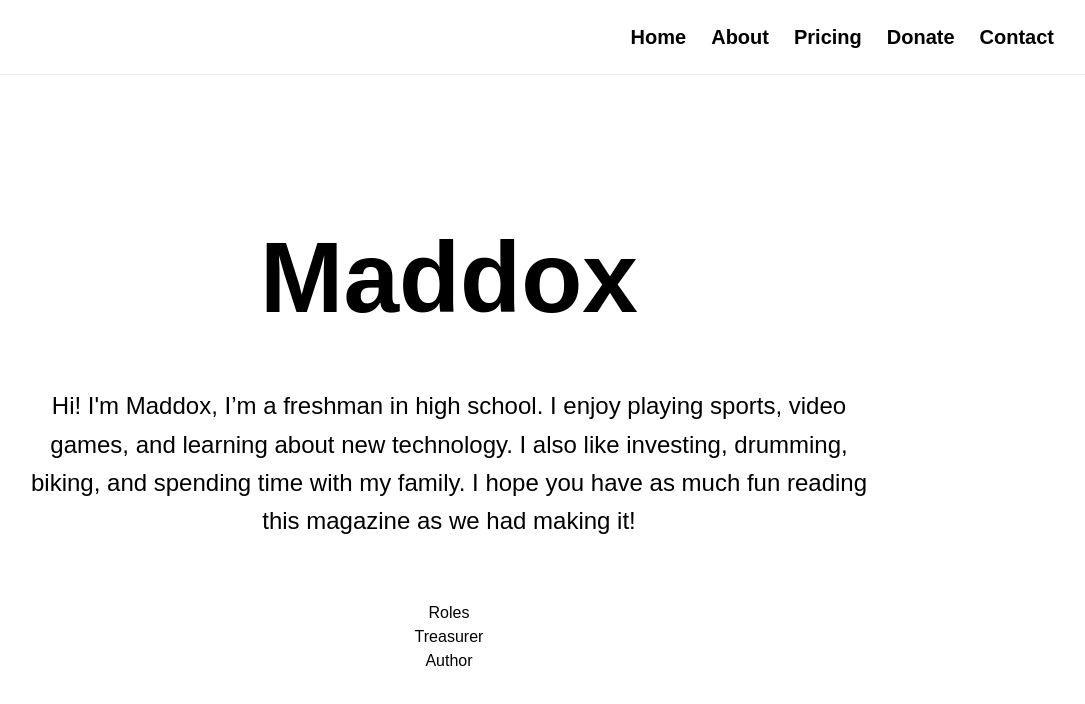
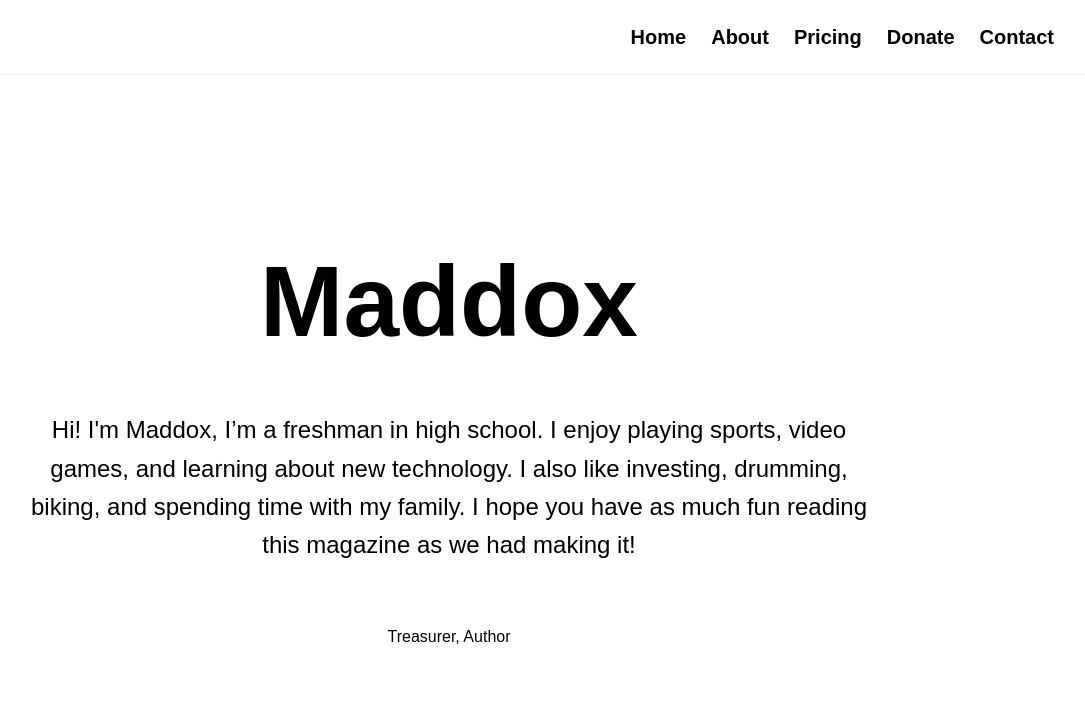
Before and after one commit to H4CK3R1010/Seemz-Like-Magazine, a Next.js app: page /people/maddox in a window 1280 px wide. Shown: the top 704 px of the page, without its empty margins (191-1276 px from the left). Built offline with nearby package versions, Linux system fonts and the light colour scheme.

Commit message:
Update maddox roles

```diff
--- a/app/people/maddox/page.tsx
+++ b/app/people/maddox/page.tsx
@@ -19,12 +19,11 @@ export default function Maddox() {
         <div className="rolesBox">
 
           <h2>
-            Roles
+            Treasurer, Author
           </h2>
 
           <ul>
-            <li>Treasurer</li>
-            <li>Author</li>
+
           </ul>
 
         </div>
```
